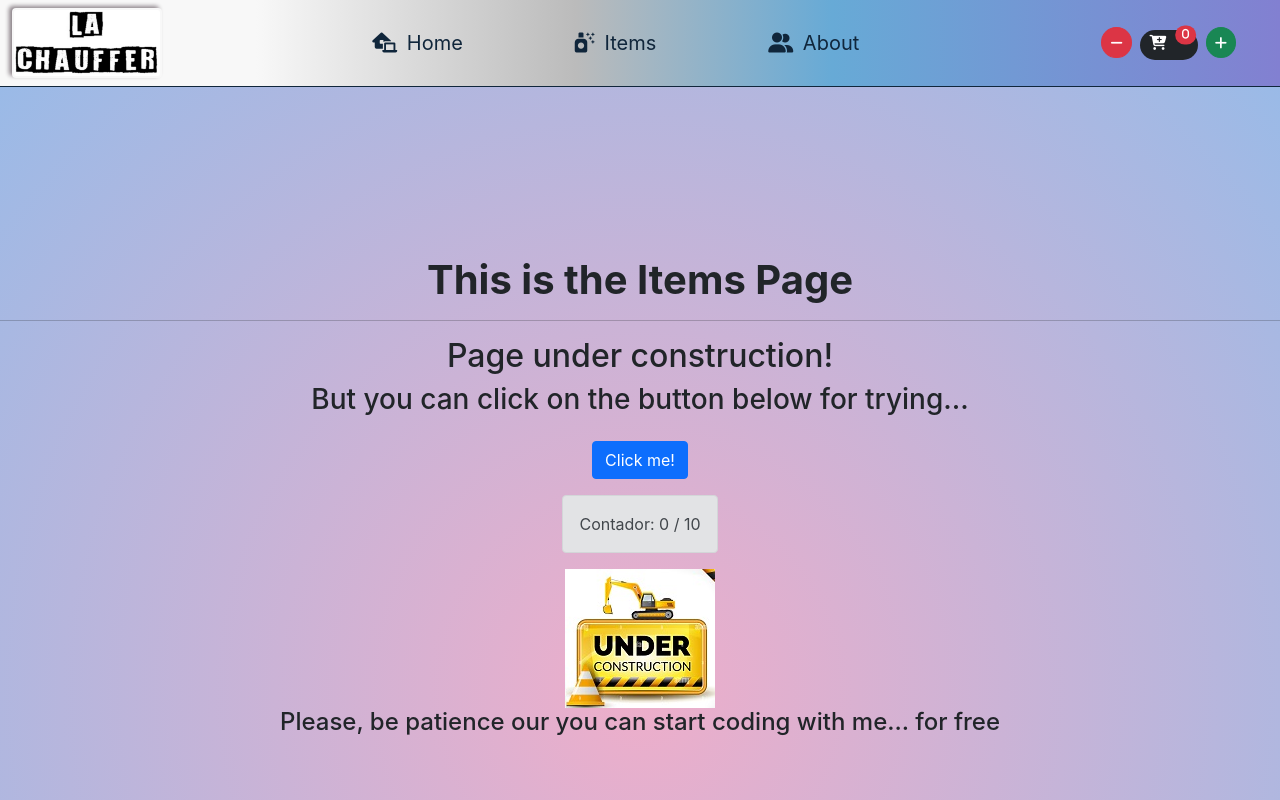
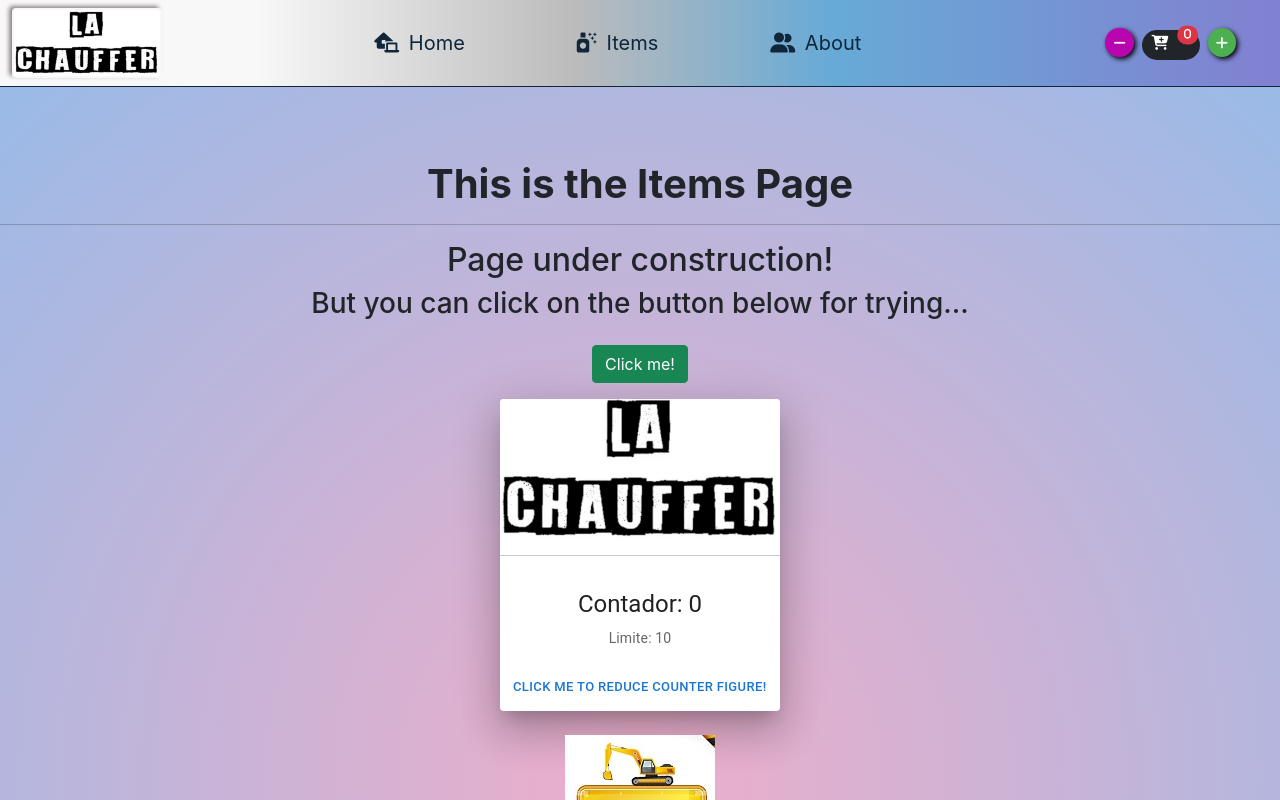
Before and after one commit to germanClaudio/comision41070-CH-React-Montalbetti, a React (Vite) app: page /items in a window 1280 px wide. Shown: the top 800 px of the page. Built offline with nearby package versions, Linux system fonts and the light colour scheme.

Commit message:
Agregado de carrito - estilos  -contador - 4-7-2022

```diff
--- a/package.json
+++ b/package.json
@@ -8,6 +8,10 @@
     "preview": "vite preview"
   },
   "dependencies": {
+    "@emotion/react": "^11.9.3",
+    "@emotion/styled": "^11.9.3",
+    "@mui/icons-material": "^5.8.4",
+    "@mui/material": "^5.8.6",
     "bootstrap": "^5.1.3",
     "react": "^18.0.0",
     "react-bootstrap": "^2.4.0",
--- a/src/components/ItemList/ItemListContainer.jsx
+++ b/src/components/ItemList/ItemListContainer.jsx
@@ -1,8 +1,10 @@
 import React, { useState } from 'react'
 
-// const warningMessage = () => {
-//    alert("I've told you...This App is under construction!\nPlease, be patience....")
-// }
+import Card from '@mui/material/Card';
+import CardContent from '@mui/material/CardContent';
+import CardMedia from '@mui/material/CardMedia';
+import Typography from '@mui/material/Typography';
+import { Button, CardActions, CardActionArea } from '@mui/material';
 
 const ItemListContainer = () => {
 
@@ -20,18 +22,51 @@ const ItemListContainer = () => {
     }
   }
 
+  const btnClickMinus = () => {
+    contador === 0 ? setContador(contador) : setContador(contador - 1)
+  }
+
   return (
     <>
-        <button className="btn btn-primary my-3"
-                // onClick={ warningMessage }
+        <button className="btn btn-success my-3"
                 onClick={ btnClick }
         >
           Click me!
         </button>
         <br/>
-        <div className="d-inline-flex alert alert-secondary" role="alert">
-           Contador: { contador } / 10
-        </div>
+        <Card
+              sx={{ maxWidth: 280,
+                    display: 'flex',
+                    flexDirection: 'column',
+                    mx: "auto",
+              }}
+              elevation={24}>
+
+          <CardActionArea>
+            <CardMedia
+              component="img"
+              height="140"
+              image="./src/logoLaChauffer.png"
+              alt="Logo"
+            />
+            <hr/>
+            <CardContent>
+              <Typography gutterBottom variant="h5" component="div">
+                Contador: { contador }
+              </Typography>
+              <Typography variant="body2" color="text.secondary">
+                Limite: { limite }
+              </Typography>
+            </CardContent>
+          </CardActionArea>
+
+          <CardActions>
+            <Button size="small" color="primary" onClick={btnClickMinus}>
+              Click me to reduce counter figure!
+            </Button>
+          </CardActions>
+
+        </Card>
     </>
   )
 }
--- a/src/components/navegacion/CartWidget.jsx
+++ b/src/components/navegacion/CartWidget.jsx
@@ -1,4 +1,3 @@
-// import React from 'react'
 import React, { useState } from "react";
 
 const CartWidget = () => {
@@ -7,14 +6,12 @@ const CartWidget = () => {
   const stock = 10
 
   const handleClick1 = () => {
-
     if (counter === stock) {
       alert('No hay mas stock disponible. El limite es: ' + stock)
     }
 
     else if (counter >= 0) {
       setCounter(counter + 1)
-
     }
   }
 
@@ -25,7 +22,7 @@ const CartWidget = () => {
 
   return (
     <div className="nav-item my-auto mx-3 px-3">
-      <button className="btn btn-danger btn-sm me-2 btn-circle"
+      <button className="btn btn-danger btn-sm me-2 btn-circle-minus"
         onClick={handleClick2}
       >
         <i className="fas fa-minus"></i>
@@ -39,7 +36,7 @@ const CartWidget = () => {
         </i>
       </div>
 
-      <button className="btn btn-success btn-sm ms-2 btn-circle"
+      <button className="btn btn-success btn-sm ms-2 btn-circle-plus"
         onClick={handleClick1}
       >
         <i className="fas fa-plus"></i>
--- a/src/components/paginas/About.jsx
+++ b/src/components/paginas/About.jsx
@@ -4,7 +4,7 @@ const About = (props) => {
 
     const styleAbout = {backgroundImage: "radial-gradient(circle, #74EBD5, #9FACE6, #b2fefa)",
                         fontSize: '1rem',
-                        paddingTop: '20%',
+                        paddingTop: '20vh',
                         paddingBottom: '50%'
                     }
 
--- a/src/components/paginas/Inicio.jsx
+++ b/src/components/paginas/Inicio.jsx
@@ -4,7 +4,7 @@ const Inicio = () => {
 
     const styleHome = { backgroundImage: "radial-gradient(circle, #857e7e99, #c9dfdd, #cad9c3)",
                         fontSize: '1rem',
-                        paddingTop: '20%',
+                        paddingTop: '20vh',
                         paddingBottom: '50%'
                     }
 
--- a/src/components/paginas/Items.jsx
+++ b/src/components/paginas/Items.jsx
@@ -5,9 +5,9 @@ const Items = (props) => {
 
     const styleItems = {backgroundImage: "radial-gradient(circle, #eeaeca, #94bbe9)",
                         fontSize: '1rem',
-                        paddingTop: '20%',
-                        paddingBottom: '50%'
-                    }
+                        paddingTop: '20vh',
+                        paddingBottom: '50%',
+                       }
 
   return (
     <div
--- a/src/index.css
+++ b/src/index.css
@@ -80,6 +80,16 @@ code {
   margin-bottom: 1.5rem;
 }
 
-.btn-circle {
+.btn-circle-minus {
   border-radius: 50%;
+  background-color: #b905b0;
+  border: none;
+  box-shadow: #000 2px 2px 5px
 }
+
+.btn-circle-plus {
+  border-radius: 50%;
+  background-color: #4caf50;
+  border: none;
+  box-shadow: #000 2px 2px 5px
+}
```
Also changed, not shown: 1 other file (tests, documents, lock files or other folders).
